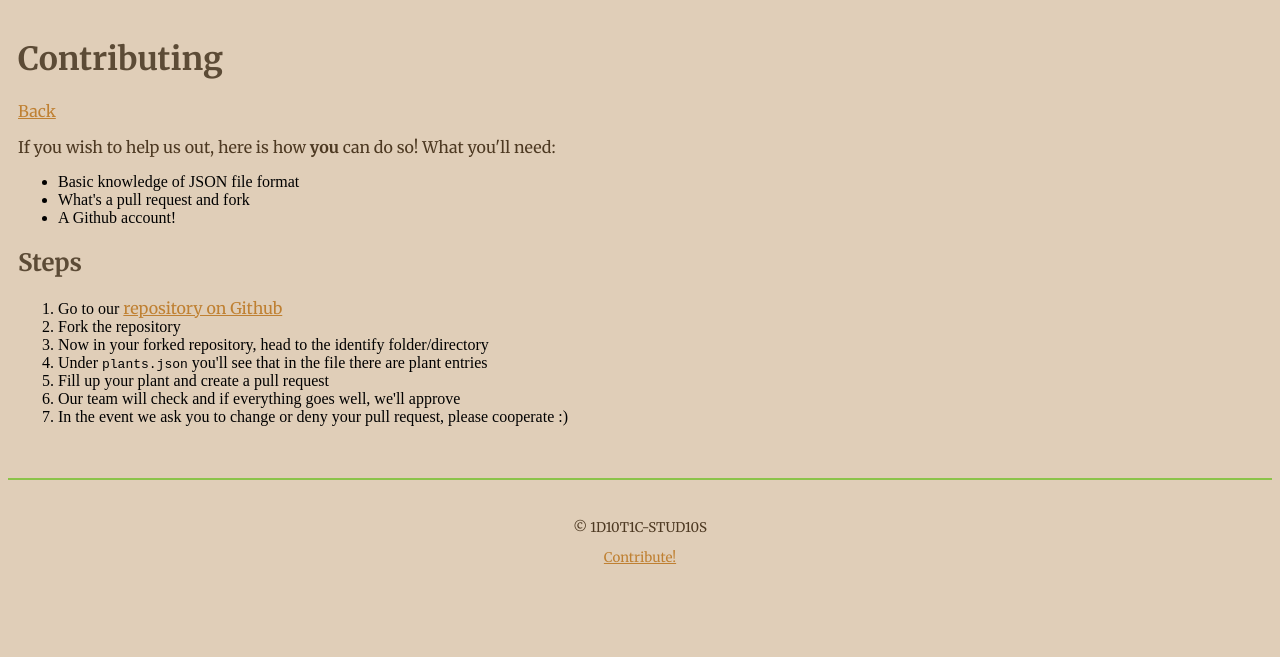
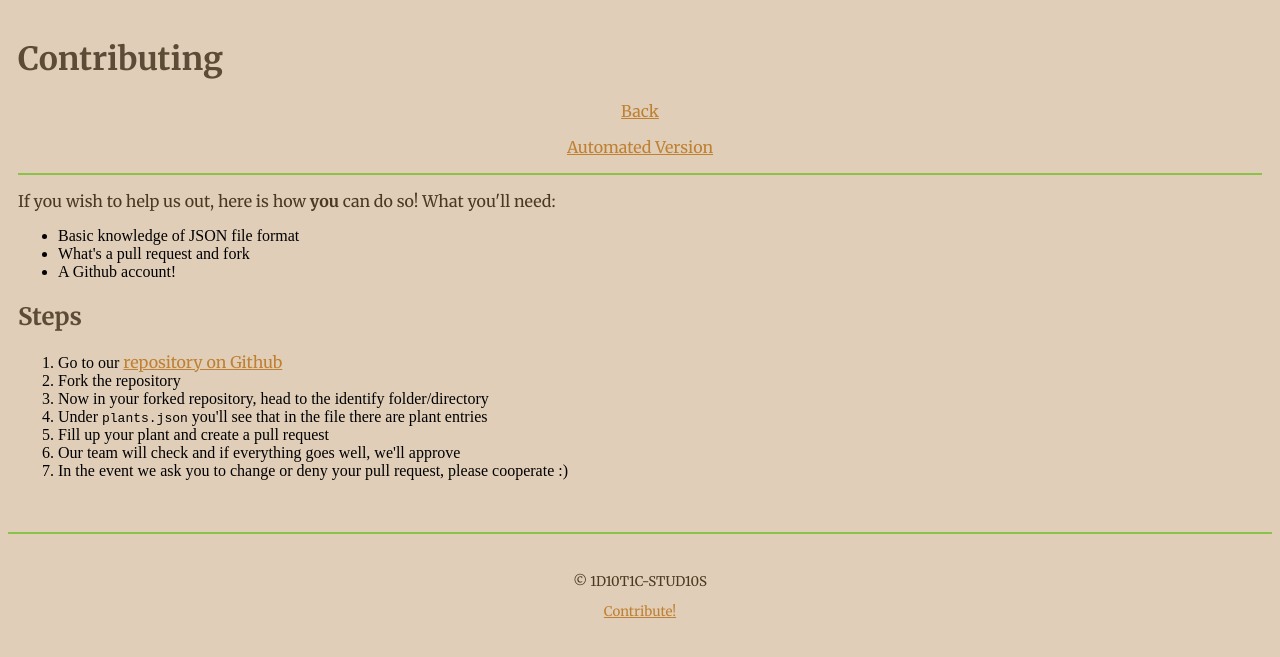
Before and after one commit to BotanyBase/botanybase.github.io, a Jekyll site: the page built from contribute/index.html, in a window 1280 px wide. Shown: the top 657 px of the page. Built offline with Jekyll 4.4.1, drawn with Linux system fonts in a browser that asks for light colours.

Commit message:
Update index.html

```diff
--- a/contribute/index.html
+++ b/contribute/index.html
@@ -6,7 +6,12 @@
 
 <div style="padding: 10px;">
 <h1 id="contributing">Contributing</h1>
-<p><a href="https://botanybase.github.io">Back</a></p>
+
+<p style="text-align: center;"><a href="https://botanybase.github.io">Back</a></p>
+
+<p style="text-align: center;"><a href="https://botanybase.github.io/contribute/add">Automated Version</a></p>
+
+  <hr>
 
 <p>If you wish to help us out, here is how <strong>you</strong> can do so!
 What you&#39;ll need:</p>
```
